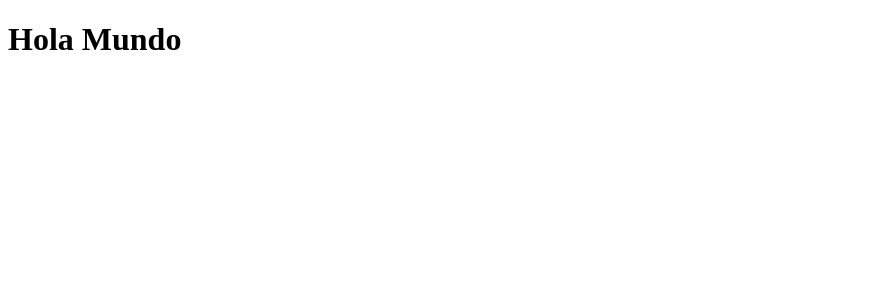
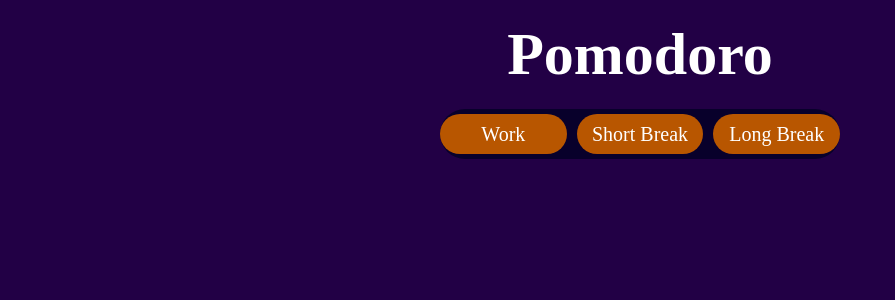
Before and after one commit to Pancratzia/Pancratzfrontend-mini-challenges, a React (Vite) app in the folder 09-PomodoroTimer/: page / in a window 1280 px wide. Shown: the top 300 px of the page, without its empty margins (0-895 px from the left). Built offline with nearby package versions, Linux system fonts and the light colour scheme.

Commit message:
Creating tags for active time and breaks with styles included using ThemeProvider

```diff
--- a/09-PomodoroTimer/src/App.jsx
+++ b/09-PomodoroTimer/src/App.jsx
@@ -1,10 +1,21 @@
-
+import styled from "styled-components"
+import Tags from "./components/Tags/Tags";
 
 function App() {
 
   return (
-    <h1>Hola Mundo</h1>
+    <>
+      <Title>Pomodoro</Title>
+      <Tags />
+    </>
   )
 }
 
-export default App
+export default App;
+
+
+const Title = styled.h1`
+font-size: 6rem;
+padding: 2rem 0;
+text-align: center;
+`;
--- /dev/null
+++ b/09-PomodoroTimer/src/components/Tags/Tags.jsx
@@ -0,0 +1,35 @@
+import styled from "styled-components"
+
+const Tags = () => {
+  return (
+    <TagsContainer>
+        {["Work", "Short Break", "Long Break"].map((tag,i) =><Tag key={i}>
+            {tag}
+        </Tag>)}
+    </TagsContainer>
+  )
+}
+
+export default Tags;
+
+
+const TagsContainer = styled.div`
+    background: #08002b;
+    height: 5rem;
+    width: 40rem;
+    margin: 0 auto;
+    border-radius: 5rem;
+    display: flex;
+    gap: 1rem;
+    align-items: center;
+`;
+
+const Tag = styled.button`
+    all: unset;
+    height: 4rem;
+    text-align: center;
+    border-radius: 5rem;
+    flex: 1;
+    background: #b85600;
+    font-size: 2rem;
+`;
--- a/09-PomodoroTimer/src/main.jsx
+++ b/09-PomodoroTimer/src/main.jsx
@@ -1,9 +1,39 @@
-import React from 'react'
-import ReactDOM from 'react-dom/client'
-import App from './App.jsx'
+import React from "react";
+import ReactDOM from "react-dom/client";
+import { createGlobalStyle, ThemeProvider } from "styled-components";
+import App from "./App.jsx";
 
-ReactDOM.createRoot(document.getElementById('root')).render(
+const GlobalStyle = createGlobalStyle`
+
+  *{
+    margin: 0;
+    padding: 0;
+    box-sizing: border-box;
+  }
+
+  html, body{
+    background-color: #220045;
+    font-size: 62.5%;
+  }
+
+  body{
+    font-size: 1.6rem;
+    color: white;
+  }
+  `;
+
+  const theme = {
+    colors: {
+      secondary: "#08002b",
+      primary: "#b85600",
+      bg: "#220045",
+  },}
+
+ReactDOM.createRoot(document.getElementById("root")).render(
   <React.StrictMode>
-    <App />
-  </React.StrictMode>,
-)
+    <ThemeProvider theme={theme}>
+      <GlobalStyle />
+      <App />
+    </ThemeProvider>
+  </React.StrictMode>
+);
```
